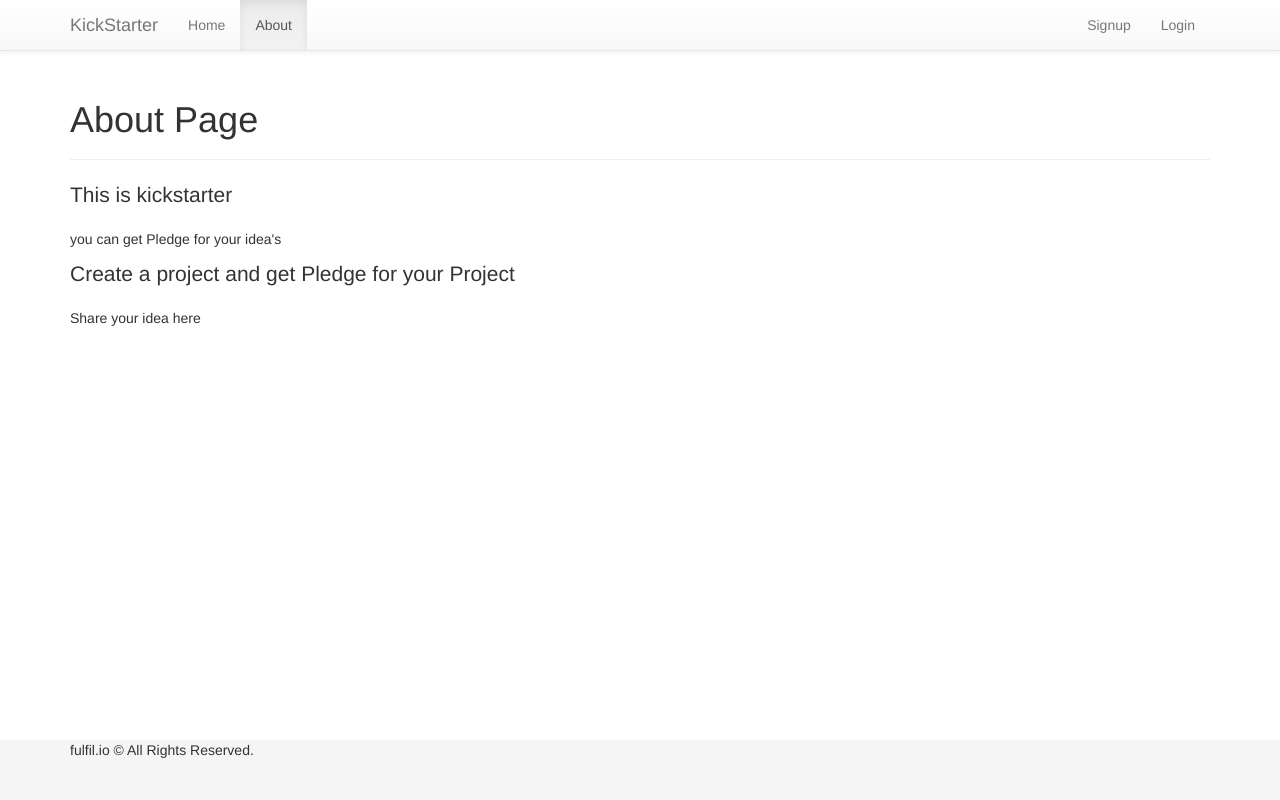
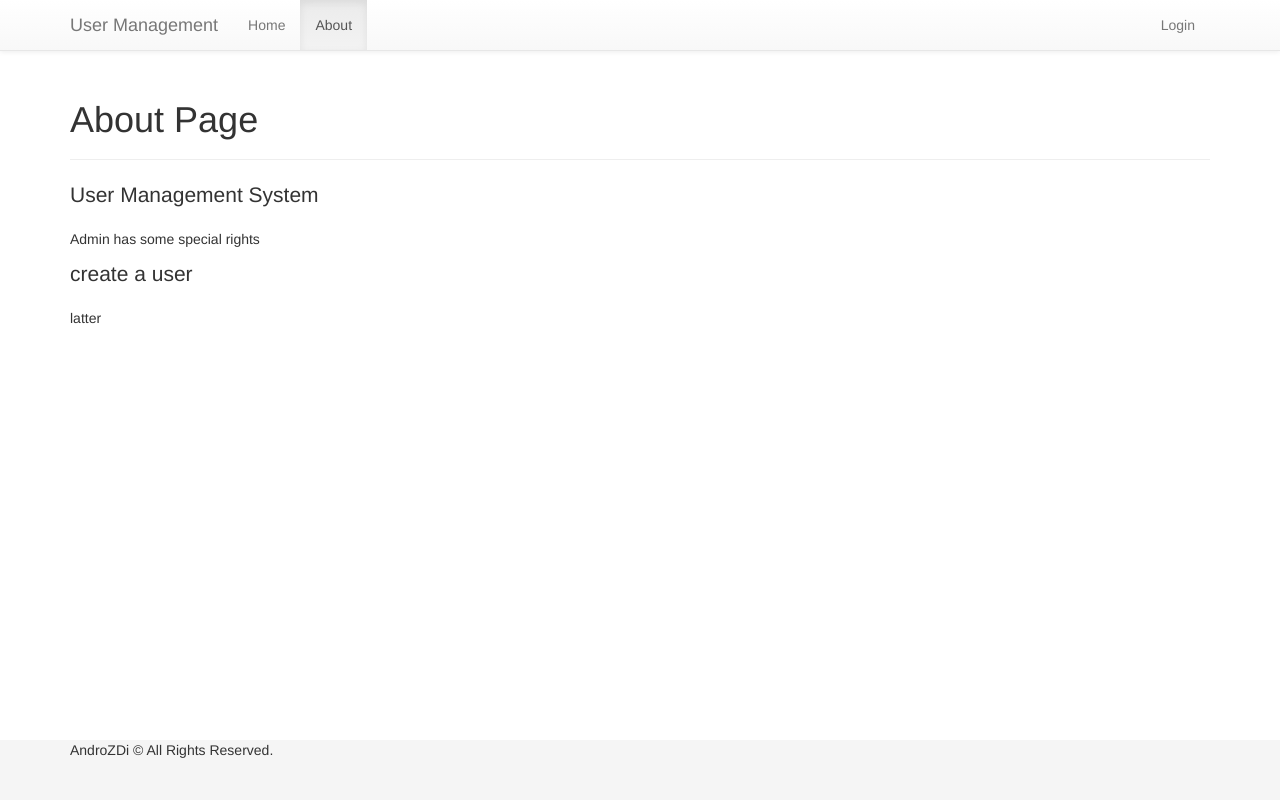
Before and after one commit to hriks/user_management, a Flask app: page /about in a window 1280 px wide. Run offline with Flask 2, Linux system fonts and the light colour scheme; some libraries are stand-ins or nearby versions.

Commit message:
modified html

```diff
--- a/templates/layouts/main.html
+++ b/templates/layouts/main.html
@@ -5,7 +5,7 @@
 
 <!-- meta -->
 <meta name="description" content="">
-<meta name="author" content="">
+<meta name="hriks" content="">
 <meta name="viewport" content="width=device-width,initial-scale=1">
 <!-- /meta -->
 
@@ -48,21 +48,21 @@
             <span class="icon-bar"></span>
             <span class="icon-bar"></span>
           </button>
-          <a class="navbar-brand" href="/">KickStarter</a>
+          <a class="navbar-brand" href="/">User Management</a>
         </div>
         <div class="collapse navbar-collapse">
           <ul class="nav navbar-nav">
             <li {% if request.endpoint == 'home' %} class="active" {% endif %}><a href="{{ url_for('home') }}">Home</a></li>
             <li {% if request.endpoint == 'about' %} class="active" {% endif %}><a href="{{ url_for('about') }}">About</a></li>
             {% if session['name'] %}
-            <li {% if request.endpoint == 'create' %} class="active" {% endif %}><a href="{{ url_for('create') }}">Create Project {% endif %}</a></li>
+            <li {% if request.endpoint == 'create' %} class="active" {% endif %}><a href="{{ url_for('create') }}">Create New User {% endif %}</a></li>
 
           </ul>
           <ul class="nav navbar-nav pull-right">{% if session['name'] %}
 
             <li> <a>
             <form action="search" method="post" class="form">
-            <input type="text" name="search" placeholder="search..."> <input type="submit" name= "Search" value ="Search" />
+            <input type="text" name="search" placeholder="search User..."> <input type="submit" name= "Search" value ="Search" />
             </form>
             </a></li>
 
@@ -74,7 +74,6 @@
           <li><a href="{{ url_for('logout') }}">Logout</a></li>
 
           {% else %}
-             <li><a href="{{ url_for('register') }}">Signup</a></li>
             <li><a href="{{ url_for('login') }}">Login</a></li>
           {% endif %}
           </ul>
@@ -104,7 +103,7 @@
 
   <div id="footer">
     <div class="container">
-      <p>fulfil.io &copy; All Rights Reserved.</p>
+      <p>AndroZDi &copy; All Rights Reserved.</p>
       {% block footer %}{% endblock %}
     </div>
   </div>
--- a/templates/pages/placeholder.about.html
+++ b/templates/pages/placeholder.about.html
@@ -6,11 +6,11 @@
   <h1>About Page</h1>
 </div>
 
-<p class="lead"> This is kickstarter </p>
+<p class="lead"> User Management System </p>
 <p>
- you can get Pledge for your idea's</p>
+ Admin has some special rights</p>
 
-<p class="lead">Create a project and get Pledge for your Project</p>
-<p>Share your idea here</p>
+<p class="lead">create a user</p>
+<p>latter</p>
 
 {% endblock %}
```
